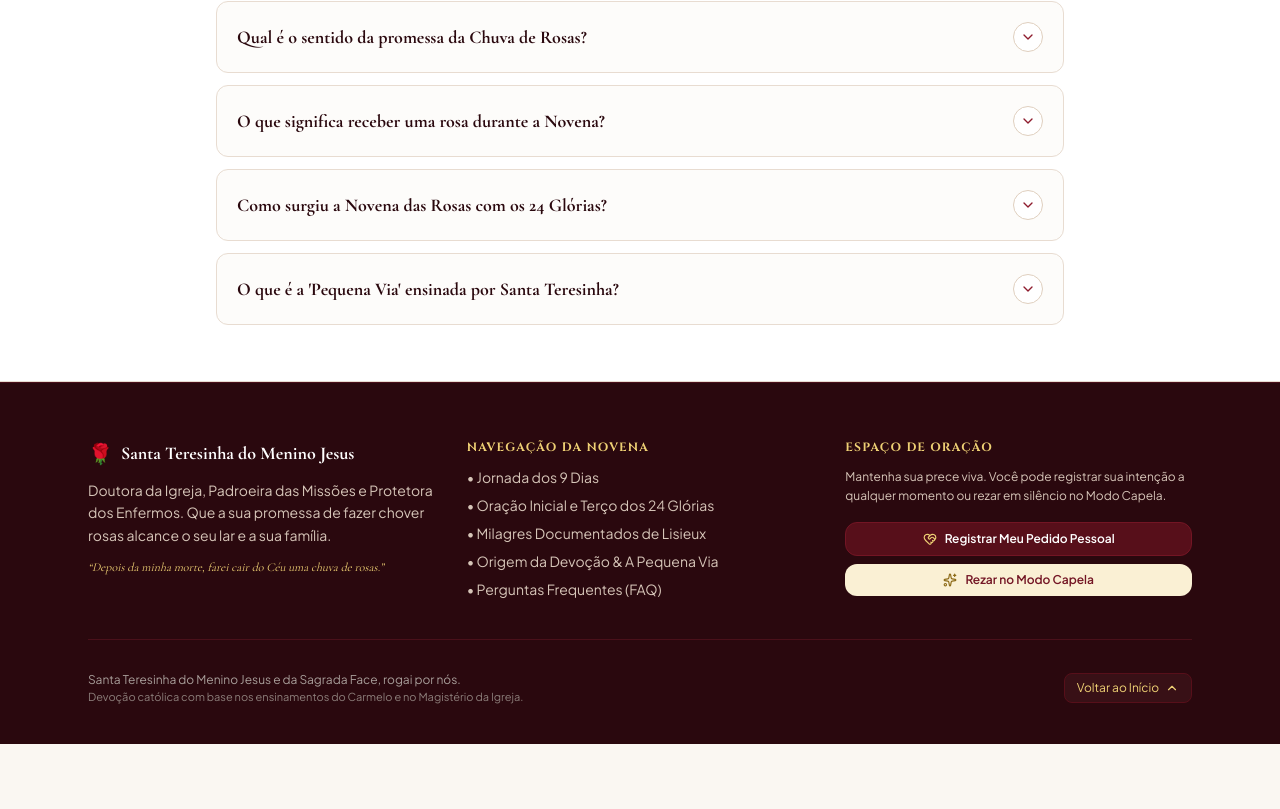
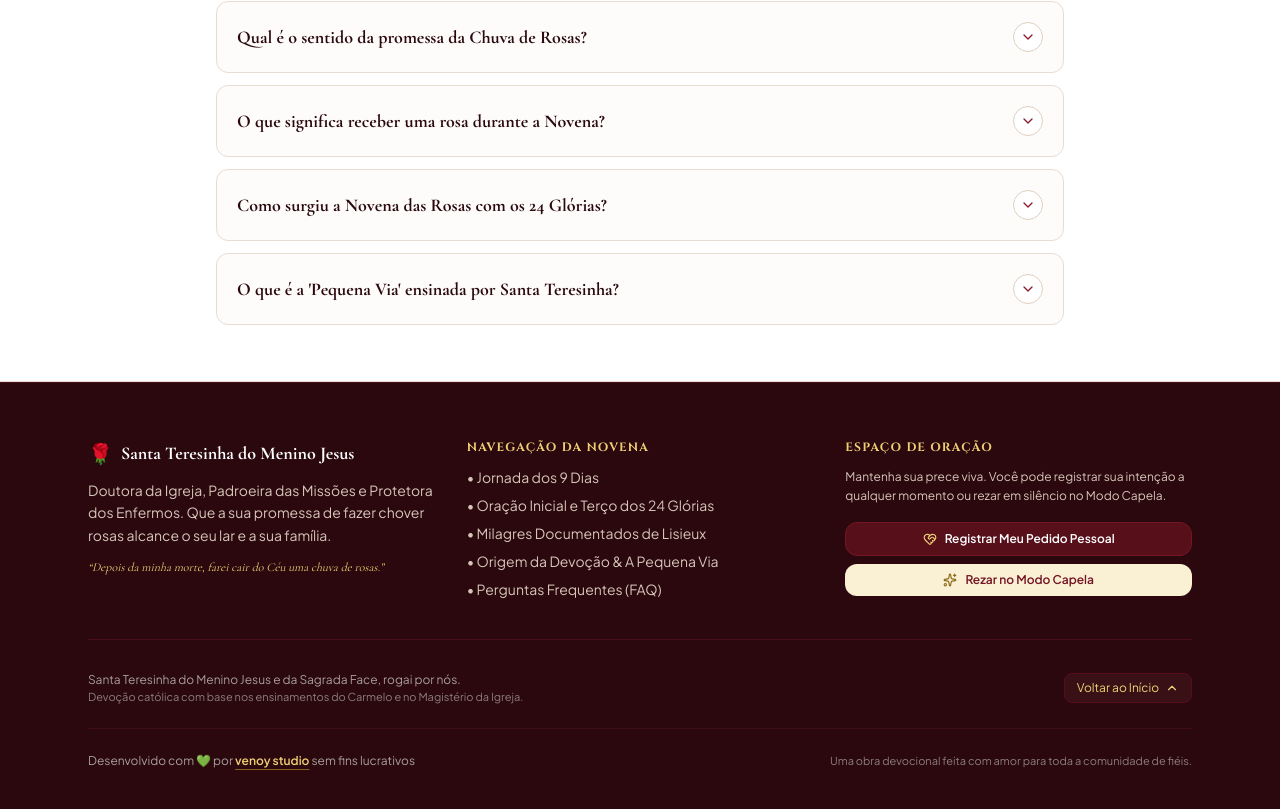
Before and after one commit to Venoy-Studio/novena-santa-teresinha, a Next.js app: page / in a window 1280 px wide. Shown: the part 7735-8544 px from the top of the page. Before the commit the page ends 8479 px from the top, so only its background shows below. Built offline with nearby package versions, Linux system fonts and the light colour scheme; no server answers; the database is empty.

Commit message:
feat: adicionar creditos de venoy studio com link e indicacao sem fins lucrativos no footer

```diff
--- a/src/components/Footer.tsx
+++ b/src/components/Footer.tsx
@@ -108,7 +108,7 @@ export function Footer() {
 
           <button
             onClick={scrollToTop}
-            className="inline-flex items-center gap-1.5 px-3 py-1.5 rounded-lg bg-[#381016] text-[#EED074] hover:bg-[#4A101A] transition-colors border border-[#570F1A]"
+            className="inline-flex items-center gap-1.5 px-3 py-1.5 rounded-lg bg-[#381016] text-[#EED074] hover:bg-[#4A101A] transition-colors border border-[#570F1A] cursor-pointer"
             title="Voltar ao Topo"
           >
             <span>Voltar ao Início</span>
@@ -116,6 +116,26 @@ export function Footer() {
           </button>
         </div>
 
+        {/* Studio Credits & Non-profit Dedication */}
+        <div className="mt-6 pt-6 border-t border-[#4A101A]/70 flex flex-col sm:flex-row items-center justify-between gap-3 text-xs text-[#A89E9A]">
+          <p className="text-center sm:text-left">
+            Desenvolvido com 💚 por{" "}
+            <a
+              href="https://venoystudio.online"
+              target="_blank"
+              rel="noopener noreferrer"
+              className="text-[#EED074] hover:text-white font-semibold underline underline-offset-4 decoration-[#C89B27]/60 hover:decoration-white transition-colors"
+            >
+              venoy studio
+            </a>{" "}
+            sem fins lucrativos
+          </p>
+
+          <span className="text-[11px] text-[#8C7E7A] text-center sm:text-right">
+            Uma obra devocional feita com amor para toda a comunidade de fiéis.
+          </span>
+        </div>
+
       </div>
     </footer>
   );
```
